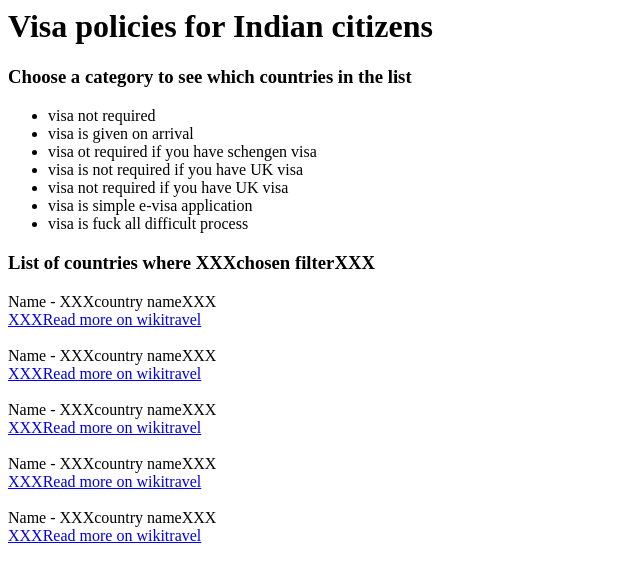
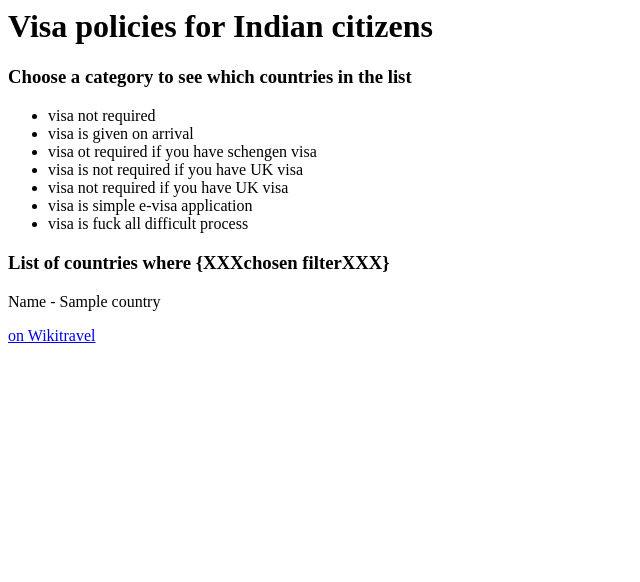
Before and after one commit to adityarao310/visa-policy-indian-passports, a Django app: template visa_app/templates/visa_app/index.html in a window 1280 px wide. Shown: the top 582 px of the page, without its empty margins (0-640 px from the left). Run offline with Django 3.2, Linux system fonts and the light colour scheme; the template is opened without the code that fills it: most values are stand-ins (such as "Sample title", 1, 10 or a date in 2020); parts of the project's set-up code (start-up, migrations or seed data) failed here and were passed over.

Commit message:
Added template tags on home page

```diff
--- a/visa_app/templates/visa_app/index.html
+++ b/visa_app/templates/visa_app/index.html
@@ -21,27 +21,13 @@
     </div>
 
     <div class="countries_list">
-        <h3>List of countries where XXXchosen filterXXX</h3>
-        <div class="country">
-            Name - XXXcountry nameXXX<br>
-            <a href="https://wikitravel.org/en/India">XXXRead more on wikitravel</a><br><br>
-        </div>
-        <div class="country">
-            Name - XXXcountry nameXXX<br>
-            <a href="https://wikitravel.org/en/India">XXXRead more on wikitravel</a><br><br>
-        </div>
-        <div class="country">
-            Name - XXXcountry nameXXX<br>
-            <a href="https://wikitravel.org/en/India">XXXRead more on wikitravel</a><br><br>
-        </div>
-        <div class="country">
-            Name - XXXcountry nameXXX<br>
-            <a href="https://wikitravel.org/en/India">XXXRead more on wikitravel</a><br><br>
-        </div>
-        <div class="country">
-            Name - XXXcountry nameXXX<br>
-            <a href="https://wikitravel.org/en/India">XXXRead more on wikitravel</a><br><br>
-        </div>
+        <h3>List of countries where {XXXchosen filterXXX}</h3>
+        {% for country in list7 %}
+            <div class="country">
+                <p>Name - {{ country }} </p>
+                <a href="https://wikitravel.org/en/India">on Wikitravel</a>
+            </div>
+        {% endfor %}
     </div>
 </body>
 </html>
```
Also changed, not shown: visa_app/views.py (+9 -2 lines), db.sqlite3, 1 other file.
